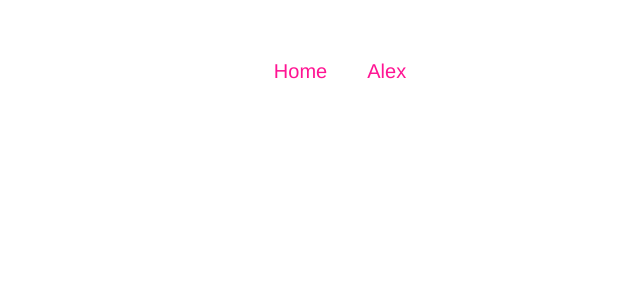
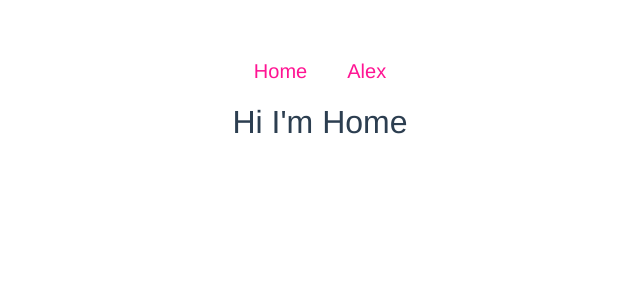
Before and after one commit to alex-aspell/checkers, a Vue app: page /#/ in a window 1280 px wide. Shown: the top 300 px of the page, without its empty margins (320-960 px from the left). Built offline with nearby package versions, Linux system fonts and the light colour scheme.

Commit message:
moved CSS from Home to App

```diff
--- a/src/App.vue
+++ b/src/App.vue
@@ -24,4 +24,20 @@ export default {
   color: #2c3e50;
   margin-top: 60px;
 }
+
+h1, h2 {
+  font-weight: normal;
+}
+ul {
+  list-style-type: none;
+  padding: 0;
+}
+li {
+  display: inline-block;
+  margin: 0 10px;
+}
+a {
+  color: #42b983;
+}
+
 </style>
--- a/src/components/Home.vue
+++ b/src/components/Home.vue
@@ -1,6 +1,6 @@
 <template>
   <div class="hello">
-
+    <h1>Hi I'm Home</h1>
   </div>
 </template>
 
@@ -14,21 +14,3 @@ export default {
   }
 }
 </script>
-
-<!-- Add "scoped" attribute to limit CSS to this component only -->
-<style scoped>
-h1, h2 {
-  font-weight: normal;
-}
-ul {
-  list-style-type: none;
-  padding: 0;
-}
-li {
-  display: inline-block;
-  margin: 0 10px;
-}
-a {
-  color: #42b983;
-}
-</style>
```
